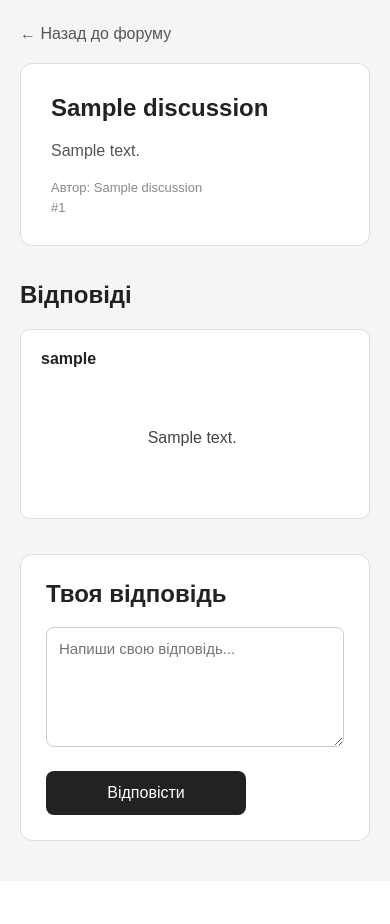
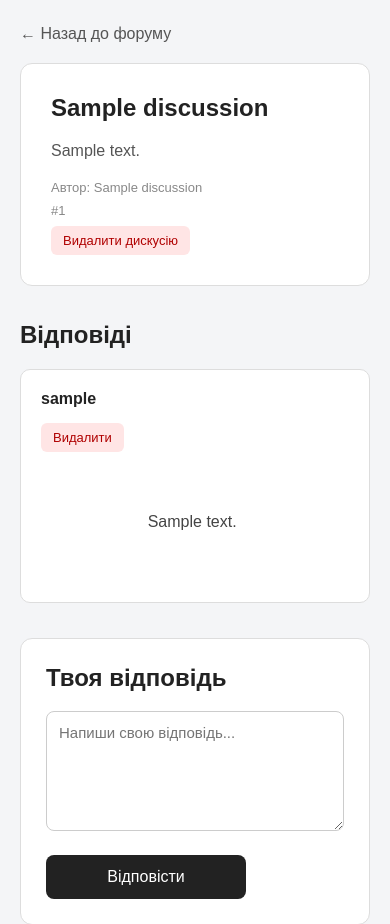
Before and after one commit to Niko23347/projectB, a Flask app: template templates/discussion.html in a window 390 px wide. Shown: the part 65-989 px from the top of the page. Before the commit the page ends 906 px from the top, so only its background shows below. Run offline with Flask 3, Linux system fonts and the light colour scheme; the visitor is signed in with stand-in values (Sample User, id 1); the template is opened without the code that fills it: most values are stand-ins (such as "Sample title", 1, 10 or a date in 2020); parts of the project's set-up code (start-up, migrations or seed data) failed here and were passed over.

Commit message:
onovlenia

```diff
--- a/main.py
+++ b/main.py
@@ -11,6 +11,7 @@ from flask import (
 
 from dotenv import load_dotenv
 from supabase import create_client, Client
+
 from werkzeug.security import (
     generate_password_hash,
     check_password_hash
@@ -25,7 +26,7 @@ load_dotenv()
 
 DB_LINK = os.getenv("DB_LINK")
 DB_KEY = os.getenv("DB_KEY")
-FLASK_SECRET_KEY = "ttfu867"
+FLASK_SECRET_KEY = "fk234jkd"
 
 
 if not DB_LINK:
@@ -55,14 +56,11 @@ app.secret_key = FLASK_SECRET_KEY
 
 
 # ==================================================
-# HOME / LOGIN
+# HOME
 # ==================================================
 
 @app.route("/")
 def index():
-
-    # Якщо користувач вже увійшов
-    # відправляємо його на форум
 
     if "user_id" in session:
         return redirect(url_for("forum"))
@@ -78,48 +76,31 @@ def index():
 def register():
 
     name = request.form.get("name", "").strip()
-
     password = request.form.get("password", "")
-
     password_confirm = request.form.get(
         "password_confirm",
         ""
     )
 
-
-    # Перевірка полів
-
     if not name or not password:
-
         return render_template(
             "index.html",
             error="Заповніть усі поля."
         )
 
-
-    # Перевірка паролів
-
     if password != password_confirm:
-
         return render_template(
             "index.html",
             error="Паролі не співпадають."
         )
 
-
-    # Мінімальна довжина
-
     if len(password) < 6:
-
         return render_template(
             "index.html",
             error="Пароль повинен містити мінімум 6 символів."
         )
 
-
     try:
-
-        # Перевіряємо, чи існує користувач
 
         existing_user = (
             supabase
@@ -129,7 +110,6 @@ def register():
             .execute()
         )
 
-
         if existing_user.data:
 
             return render_template(
@@ -137,15 +117,7 @@ def register():
                 error="Користувач з таким ім'ям вже існує."
             )
 
-
-        # Хешуємо пароль
-
-        password_hash = generate_password_hash(
-            password
-        )
-
-
-        # Створюємо користувача
+        password_hash = generate_password_hash(password)
 
         result = (
             supabase
@@ -157,7 +129,6 @@ def register():
             .execute()
         )
 
-
         if not result.data:
 
             return render_template(
@@ -165,12 +136,10 @@ def register():
                 error="Не вдалося створити користувача."
             )
 
-
         return render_template(
             "index.html",
             success="Реєстрація успішна! Тепер увійдіть."
         )
-
 
     except Exception as e:
 
@@ -189,16 +158,8 @@ def register():
 @app.route("/login", methods=["POST"])
 def login():
 
-    name = request.form.get(
-        "name",
-        ""
-    ).strip()
-
-    password = request.form.get(
-        "password",
-        ""
-    )
-
+    name = request.form.get("name", "").strip()
+    password = request.form.get("password", "")
 
     if not name or not password:
 
@@ -207,10 +168,7 @@ def login():
             error="Введіть ім'я та пароль."
         )
 
-
     try:
-
-        # Знаходимо користувача
 
         result = (
             supabase
@@ -223,7 +181,6 @@ def login():
             .execute()
         )
 
-
         if not result.data:
 
             return render_template(
@@ -231,11 +188,7 @@ def login():
                 error="Неправильне ім'я або пароль."
             )
 
-
         user = result.data[0]
-
-
-        # Перевіряємо пароль
 
         if not check_password_hash(
             user["password"],
@@ -247,21 +200,12 @@ def login():
                 error="Неправильне ім'я або пароль."
             )
 
-
-        # Зберігаємо користувача
-        # у Flask session
-
         session["user_id"] = user["id"]
-
         session["user_name"] = user["name"]
-
-
-        # Після login → форум
 
         return redirect(
             url_for("forum")
         )
-
 
     except Exception as e:
 
@@ -294,21 +238,10 @@ def logout():
 @app.route("/forum")
 def forum():
 
-    # Неавторизований користувач
-    # не може зайти на форум
-
     if "user_id" not in session:
-
-        return redirect(
-            url_for("index")
-        )
-
+        return redirect(url_for("index"))
 
     try:
-
-        # ==========================================
-        # Отримуємо дискусії
-        # ==========================================
 
         discussions_result = (
             supabase
@@ -323,11 +256,6 @@ def forum():
 
         discussions = discussions_result.data
 
-
-        # ==========================================
-        # Отримуємо користувачів
-        # ==========================================
-
         users_result = (
             supabase
             .table("users")
@@ -335,16 +263,10 @@ def forum():
             .execute()
         )
 
-
         users = {
             user["id"]: user["name"]
             for user in users_result.data
         }
-
-
-        # ==========================================
-        # Додаємо ім'я автора
-        # ==========================================
 
         for discussion in discussions:
 
@@ -353,13 +275,11 @@ def forum():
                 "Unknown"
             )
 
-
         return render_template(
             "forum.html",
             discussions=discussions,
             user_name=session["user_name"]
         )
-
 
     except Exception as e:
 
@@ -378,26 +298,18 @@ def forum():
 )
 def create_discussion():
 
-    # Перевірка авторизації
-
     if "user_id" not in session:
-
-        return redirect(
-            url_for("index")
-        )
-
+        return redirect(url_for("index"))
 
     questions = request.form.get(
         "questions",
         ""
     ).strip()
 
-
     description = request.form.get(
         "description",
         ""
     ).strip()
-
 
     if not questions:
 
@@ -405,10 +317,7 @@ def create_discussion():
             url_for("forum")
         )
 
-
     try:
-
-        # Створюємо питання
 
         supabase.table("forum").insert({
 
@@ -416,18 +325,13 @@ def create_discussion():
 
             "description": description,
 
-            # Автор береться з session
-            # а не з HTML
-
             "author_id": session["user_id"]
 
         }).execute()
 
-
         return redirect(
             url_for("forum")
         )
-
 
     except Exception as e:
 
@@ -449,17 +353,13 @@ def create_discussion():
 def discussion(discussion_id):
 
     if "user_id" not in session:
-
-        return redirect(
-            url_for("index")
-        )
-
+        return redirect(url_for("index"))
 
     try:
 
-        # ==========================================
-        # Отримуємо питання
-        # ==========================================
+        # ------------------------------------------
+        # DISCUSSION
+        # ------------------------------------------
 
         discussion_result = (
             supabase
@@ -472,20 +372,17 @@ def discussion(discussion_id):
             .execute()
         )
 
-
         if not discussion_result.data:
 
             return "Питання не знайдено", 404
-
 
         discussion_data = (
             discussion_result.data[0]
         )
 
-
-        # ==========================================
-        # Автор питання
-        # ==========================================
+        # ------------------------------------------
+        # DISCUSSION AUTHOR
+        # ------------------------------------------
 
         author_result = (
             supabase
@@ -497,7 +394,6 @@ def discussion(discussion_id):
             )
             .execute()
         )
-
 
         if author_result.data:
 
@@ -511,10 +407,9 @@ def discussion(discussion_id):
                 "Unknown"
             )
 
-
-        # ==========================================
-        # Отримуємо відповіді
-        # ==========================================
+        # ------------------------------------------
+        # ANSWERS
+        # ------------------------------------------
 
         answers_result = (
             supabase
@@ -530,13 +425,11 @@ def discussion(discussion_id):
             .execute()
         )
 
-
         answers = answers_result.data
 
-
-        # ==========================================
-        # Отримуємо користувачів
-        # ==========================================
+        # ------------------------------------------
+        # USERS
+        # ------------------------------------------
 
         users_result = (
             supabase
@@ -545,16 +438,10 @@ def discussion(discussion_id):
             .execute()
         )
 
-
         users = {
             user["id"]: user["name"]
             for user in users_result.data
         }
-
-
-        # ==========================================
-        # Додаємо ім'я автора відповіді
-        # ==========================================
 
         for answer in answers:
 
@@ -563,17 +450,12 @@ def discussion(discussion_id):
                 "Unknown"
             )
 
-
         return render_template(
             "discussion.html",
-
             discussion=discussion_data,
-
             answers=answers,
-
             user_name=session["user_name"]
         )
-
 
     except Exception as e:
 
@@ -596,17 +478,12 @@ def discussion(discussion_id):
 def add_answer(discussion_id):
 
     if "user_id" not in session:
-
-        return redirect(
-            url_for("index")
-        )
-
+        return redirect(url_for("index"))
 
     answer = request.form.get(
         "answer",
         ""
     ).strip()
-
 
     if not answer:
 
@@ -616,7 +493,6 @@ def add_answer(discussion_id):
                 discussion_id=discussion_id
             )
         )
-
 
     try:
 
@@ -633,30 +509,21 @@ def add_answer(discussion_id):
             .execute()
         )
 
-
         if not discussion_result.data:
 
             return "Питання не знайдено", 404
 
-
-        # ==========================================
         # Створюємо відповідь
-        # ==========================================
 
         supabase.table("questions").insert({
 
             "answer": answer,
 
-            # Поточний користувач
-
             "user_id": session["user_id"],
-
-            # Поточна дискусія
 
             "discussion_id": discussion_id
 
         }).execute()
-
 
         return redirect(
             url_for(
@@ -664,7 +531,6 @@ def add_answer(discussion_id):
                 discussion_id=discussion_id
             )
         )
-
 
     except Exception as e:
 
@@ -677,6 +543,194 @@ def add_answer(discussion_id):
 
 
 # ==================================================
+# DELETE DISCUSSION
+# ==================================================
+
+@app.route(
+    "/delete-discussion/<int:discussion_id>",
+    methods=["POST"]
+)
+def delete_discussion(discussion_id):
+
+    if "user_id" not in session:
+        return redirect(url_for("index"))
+
+    try:
+
+        # ------------------------------------------
+        # Знаходимо дискусію
+        # ------------------------------------------
+
+        discussion_result = (
+            supabase
+            .table("forum")
+            .select(
+                "discussion_id, author_id"
+            )
+            .eq(
+                "discussion_id",
+                discussion_id
+            )
+            .execute()
+        )
+
+        if not discussion_result.data:
+
+            return "Дискусію не знайдено", 404
+
+        discussion_data = (
+            discussion_result.data[0]
+        )
+
+        # ------------------------------------------
+        # ПЕРЕВІРКА АВТОРА
+        # ------------------------------------------
+
+        if (
+            discussion_data["author_id"]
+            != session["user_id"]
+        ):
+
+            return (
+                "Ви можете видаляти тільки "
+                "свої дискусії",
+                403
+            )
+
+        # ------------------------------------------
+        # ВИДАЛЯЄМО ВІДПОВІДІ
+        # ------------------------------------------
+
+        supabase \
+            .table("questions") \
+            .delete() \
+            .eq(
+                "discussion_id",
+                discussion_id
+            ) \
+            .execute()
+
+        # ------------------------------------------
+        # ВИДАЛЯЄМО ДИСКУСІЮ
+        # ------------------------------------------
+
+        supabase \
+            .table("forum") \
+            .delete() \
+            .eq(
+                "discussion_id",
+                discussion_id
+            ) \
+            .execute()
+
+        return redirect(
+            url_for("forum")
+        )
+
+    except Exception as e:
+
+        print(
+            "DELETE DISCUSSION ERROR:",
+            e
+        )
+
+        return (
+            "Помилка видалення дискусії",
+            500
+        )
+
+
+# ==================================================
+# DELETE ANSWER
+# ==================================================
+
+@app.route(
+    "/delete-answer/<int:question_id>",
+    methods=["POST"]
+)
+def delete_answer(question_id):
+
+    if "user_id" not in session:
+        return redirect(url_for("index"))
+
+    try:
+
+        # ------------------------------------------
+        # ЗНАХОДИМО ВІДПОВІДЬ
+        # ------------------------------------------
+
+        answer_result = (
+            supabase
+            .table("questions")
+            .select(
+                "question_id, user_id, discussion_id"
+            )
+            .eq(
+                "question_id",
+                question_id
+            )
+            .execute()
+        )
+
+        if not answer_result.data:
+
+            return "Відповідь не знайдено", 404
+
+        answer_data = answer_result.data[0]
+
+        # ------------------------------------------
+        # ПЕРЕВІРКА АВТОРА
+        # ------------------------------------------
+
+        if (
+            answer_data["user_id"]
+            != session["user_id"]
+        ):
+
+            return (
+                "Ви можете видаляти тільки "
+                "свої відповіді",
+                403
+            )
+
+        discussion_id = (
+            answer_data["discussion_id"]
+        )
+
+        # ------------------------------------------
+        # ВИДАЛЯЄМО ВІДПОВІДЬ
+        # ------------------------------------------
+
+        supabase \
+            .table("questions") \
+            .delete() \
+            .eq(
+                "question_id",
+                question_id
+            ) \
+            .execute()
+
+        return redirect(
+            url_for(
+                "discussion",
+                discussion_id=discussion_id
+            )
+        )
+
+    except Exception as e:
+
+        print(
+            "DELETE ANSWER ERROR:",
+            e
+        )
+
+        return (
+            "Помилка видалення відповіді",
+            500
+        )
+
+
+# ==================================================
 # RUN
 # ==================================================
 
--- a/static/styles/style.css
+++ b/static/styles/style.css
@@ -14,9 +14,9 @@ body {
 }
 
 
-/* =========================================
+/* ==========================================
    AUTH
-========================================= */
+   ========================================== */
 
 .auth-page {
 
@@ -72,9 +72,9 @@ body {
 }
 
 
-/* =========================================
+/* ==========================================
    TABS
-========================================= */
+   ========================================== */
 
 .tabs {
 
@@ -110,9 +110,9 @@ body {
 }
 
 
-/* =========================================
+/* ==========================================
    FORMS
-========================================= */
+   ========================================== */
 
 label {
 
@@ -190,9 +190,9 @@ textarea:focus {
 }
 
 
-/* =========================================
+/* ==========================================
    MESSAGES
-========================================= */
+   ========================================== */
 
 .message {
 
@@ -222,9 +222,9 @@ textarea:focus {
 }
 
 
-/* =========================================
+/* ==========================================
    NAVBAR
-========================================= */
+   ========================================== */
 
 .navbar {
 
@@ -280,9 +280,9 @@ textarea:focus {
 }
 
 
-/* =========================================
+/* ==========================================
    FORUM
-========================================= */
+   ========================================== */
 
 .forum-container {
 
@@ -312,9 +312,9 @@ textarea:focus {
 }
 
 
-/* =========================================
+/* ==========================================
    CREATE DISCUSSION
-========================================= */
+   ========================================== */
 
 .create-discussion {
 
@@ -342,9 +342,9 @@ textarea:focus {
 }
 
 
-/* =========================================
+/* ==========================================
    DISCUSSIONS
-========================================= */
+   ========================================== */
 
 .discussions {
 
@@ -353,14 +353,6 @@ textarea:focus {
     flex-direction: column;
 
     gap: 15px;
-}
-
-
-.discussion-link {
-
-    color: inherit;
-
-    text-decoration: none;
 }
 
 
@@ -375,8 +367,6 @@ textarea:focus {
     border: 1px solid #ddd;
 
     transition: 0.2s;
-
-    cursor: pointer;
 }
 
 
@@ -387,6 +377,16 @@ textarea:focus {
     box-shadow:
         0 5px 15px
         rgba(0, 0, 0, 0.08);
+}
+
+
+.discussion-link {
+
+    display: block;
+
+    color: inherit;
+
+    text-decoration: none;
 }
 
 
@@ -401,12 +401,22 @@ textarea:focus {
 .discussion p {
 
     color: #555;
+
+    line-height: 1.5;
 }
 
+
+/* ==========================================
+   DISCUSSION INFO
+   ========================================== */
 
 .discussion-info {
 
     display: flex;
+
+    align-items: center;
+
+    flex-wrap: wrap;
 
     gap: 20px;
 
@@ -418,9 +428,9 @@ textarea:focus {
 }
 
 
-/* =========================================
+/* ==========================================
    EMPTY
-========================================= */
+   ========================================== */
 
 .empty {
 
@@ -436,9 +446,9 @@ textarea:focus {
 }
 
 
-/* =========================================
+/* ==========================================
    SINGLE DISCUSSION
-========================================= */
+   ========================================== */
 
 .discussion-container {
 
@@ -496,6 +506,10 @@ textarea:focus {
 }
 
 
+/* ==========================================
+   ANSWERS
+   ========================================== */
+
 .answers-title {
 
     margin-top: 35px;
@@ -524,11 +538,23 @@ textarea:focus {
 }
 
 
+.answer-header {
+
+    display: flex;
+
+    align-items: center;
+
+    justify-content: space-between;
+
+    gap: 15px;
+
+    margin-bottom: 10px;
+}
+
+
 .answer-author {
 
     font-weight: bold;
-
-    margin-bottom: 10px;
 }
 
 
@@ -542,9 +568,9 @@ textarea:focus {
 }
 
 
-/* =========================================
+/* ==========================================
    ANSWER FORM
-========================================= */
+   ========================================== */
 
 .answer-form {
 
@@ -572,9 +598,43 @@ textarea:focus {
 }
 
 
-/* =========================================
+/* ==========================================
+   DELETE BUTTON
+   ========================================== */
+
+.delete-form {
+
+    margin: 0;
+}
+
+
+.delete-btn {
+
+    border: none;
+
+    background: #ffe5e5;
+
+    color: #b00000;
+
+    padding: 7px 12px;
+
+    border-radius: 6px;
+
+    cursor: pointer;
+
+    font-size: 13px;
+}
+
+
+.delete-btn:hover {
+
+    background: #ffcccc;
+}
+
+
+/* ==========================================
    MOBILE
-========================================= */
+   ========================================== */
 
 @media (max-width: 600px) {
 
@@ -607,7 +667,17 @@ textarea:focus {
 
         flex-direction: column;
 
-        gap: 5px;
+        align-items: flex-start;
+
+        gap: 8px;
+    }
+
+
+    .answer-header {
+
+        align-items: flex-start;
+
+        flex-direction: column;
     }
 
 }
--- a/templates/discussion.html
+++ b/templates/discussion.html
@@ -25,10 +25,7 @@
 <body>
 
 
-<!-- NAVBAR -->
-
 <header class="navbar">
-
 
     <a
         href="/forum"
@@ -44,22 +41,19 @@
             {{ user_name }}
         </span>
 
-
         <a href="/logout">
             Вийти
         </a>
 
     </div>
 
-
 </header>
 
 
-
-<!-- CONTENT -->
-
 <main class="discussion-container">
 
+
+    <!-- BACK -->
 
     <a
         href="/forum"
@@ -69,11 +63,9 @@
     </a>
 
 
-
-    <!-- QUESTION -->
+    <!-- MAIN QUESTION -->
 
     <article class="main-question">
-
 
         <h1>
             {{ discussion.questions }}
@@ -91,7 +83,6 @@
 
         <div class="discussion-info">
 
-
             <span>
                 Автор:
                 {{ discussion.author_name }}
@@ -103,11 +94,34 @@
             </span>
 
 
+            <!-- DELETE DISCUSSION -->
+
+            {% if discussion.author_id == session["user_id"] %}
+
+                <form
+                    action="{{ url_for(
+                        'delete_discussion',
+                        discussion_id=discussion.discussion_id
+                    ) }}"
+                    method="POST"
+                    class="delete-form"
+                    onsubmit="return confirm('Ви точно хочете видалити цю дискусію? Всі відповіді також будуть видалені.');"
+                >
+
+                    <button
+                        type="submit"
+                        class="delete-btn"
+                    >
+                        Видалити дискусію
+                    </button>
+
+                </form>
+
+            {% endif %}
+
         </div>
 
-
     </article>
-
 
 
     <!-- ANSWERS -->
@@ -129,9 +143,41 @@
                 <article class="answer">
 
 
-                    <div class="answer-author">
+                    <div class="answer-header">
 
-                        {{ answer.user_name }}
+
+                        <div class="answer-author">
+
+                            {{ answer.user_name }}
+
+                        </div>
+
+
+                        <!-- DELETE ANSWER -->
+
+                        {% if answer.user_id == session["user_id"] %}
+
+                            <form
+                                action="{{ url_for(
+                                    'delete_answer',
+                                    question_id=answer.question_id
+                                ) }}"
+                                method="POST"
+                                class="delete-form"
+                                onsubmit="return confirm('Ви точно хочете видалити цю відповідь?');"
+                            >
+
+                                <button
+                                    type="submit"
+                                    class="delete-btn"
+                                >
+                                    Видалити
+                                </button>
+
+                            </form>
+
+                        {% endif %}
+
 
                     </div>
 
@@ -171,11 +217,9 @@
     </section>
 
 
-
     <!-- ADD ANSWER -->
 
     <section class="answer-form">
-
 
         <h2>
             Твоя відповідь
@@ -189,7 +233,6 @@
             ) }}"
             method="POST"
         >
-
 
             <textarea
                 name="answer"
@@ -205,16 +248,40 @@
                 Відповісти
             </button>
 
-
         </form>
-
 
     </section>
 
 
 </main>
 
+    <script>
+setInterval(async function () {
 
+    const response = await fetch(window.location.href);
+
+    const html = await response.text();
+
+    const parser = new DOMParser();
+
+    const newPage = parser.parseFromString(
+        html,
+        "text/html"
+    );
+
+    const newAnswers =
+        newPage.querySelector(".answers");
+
+    const currentAnswers =
+        document.querySelector(".answers");
+
+    if (newAnswers && currentAnswers) {
+        currentAnswers.innerHTML =
+            newAnswers.innerHTML;
+    }
+
+}, 2000);
+</script>
 </body>
 
 </html>
```
Also changed, not shown: templates/forum.html (+29 -35 lines).
